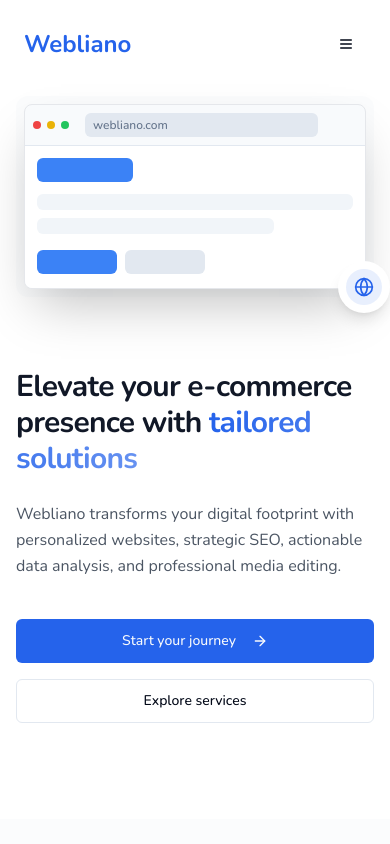
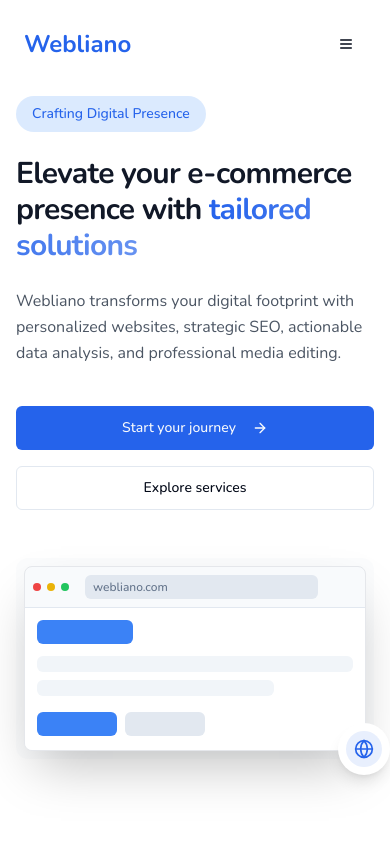
Before and after one commit to jha-aman09/webliano, a Next.js app: page / in a window 390 px wide. Shown: the top 844 px of the page. Built offline with nearby package versions, Linux system fonts and the light colour scheme.

Commit message:
Reorder elements in Home page for better mobile accessibility and update navbar link for data analytics

```diff
--- a/app/page.tsx
+++ b/app/page.tsx
@@ -96,25 +96,13 @@ export default function Home() {
         <section className="relative overflow-hidden">
           <div className="max-w-7xl mx-auto px-4 sm:px-6 lg:px-8 py-24 md:py-36">
             <div className="grid grid-cols-1 lg:grid-cols-2 gap-12 lg:gap-12 items-center">
-              {/* Wireframe Mockup - Now first in DOM order for mobile */}
-              <FadeIn delay={300} direction="left" className="lg:order-last mb-6 lg:mb-0">
-                <div className="flex items-center justify-center">
-                  <div className="w-full relative">
-                    <div className="aspect-[16/9] bg-muted/30 dark:bg-muted/10 rounded-xl p-2 md:p-4 transition-all duration-300 hover:shadow-xl">
-                      <WebsiteMockup />
-                    </div>
-                    <div className="absolute -bottom-4 -right-4 sm:-bottom-6 sm:-right-6 md:-bottom-8 md:-right-8 bg-background rounded-full p-2 sm:p-3 md:p-4 shadow-lg">
-                      <div className="bg-primary/10 rounded-full p-2 sm:p-3 md:p-4">
-                        <Globe className="h-5 w-5 sm:h-6 sm:w-6 md:h-8 md:w-8 text-primary" />
-                      </div>
-                    </div>
-                  </div>
-                </div>
-              </FadeIn>
 
               {/* Text content - Now second in DOM order for mobile */}
               <FadeIn className="lg:order-first">
                 <div className="space-y-6">
+                  <div className="bg-blue-100 dark:bg-blue-800/40 text-blue-600 dark:text-blue-300 rounded-full px-4 py-2 w-fit mb-6 font-medium text-sm">
+                    Crafting Digital Presence
+                  </div>
                   <h1 className="text-3xl md:text-5xl font-bold tracking-tight text-gray-900 dark:text-gray-50">
                     Elevate your e-commerce presence with{" "}
                     <span className="bg-clip-text text-transparent bg-gradient-to-r from-primary to-primary/70">
@@ -141,6 +129,20 @@ export default function Home() {
                         Explore services
                       </Button>
                     </Link>
+                  </div>
+                </div>
+              </FadeIn>
+              <FadeIn delay={300} direction="left" className="lg:order-last mb-6 lg:mb-0">
+                <div className="flex items-center justify-center">
+                  <div className="w-full relative">
+                    <div className="aspect-[16/9] bg-muted/30 dark:bg-muted/10 rounded-xl p-2 md:p-4 transition-all duration-300 hover:shadow-xl">
+                      <WebsiteMockup />
+                    </div>
+                    <div className="absolute -bottom-4 -right-4 sm:-bottom-6 sm:-right-6 md:-bottom-8 md:-right-8 bg-background rounded-full p-2 sm:p-3 md:p-4 shadow-lg">
+                      <div className="bg-primary/10 rounded-full p-2 sm:p-3 md:p-4">
+                        <Globe className="h-5 w-5 sm:h-6 sm:w-6 md:h-8 md:w-8 text-primary" />
+                      </div>
+                    </div>
                   </div>
                 </div>
               </FadeIn>
--- a/components/navbar.tsx
+++ b/components/navbar.tsx
@@ -397,7 +397,7 @@ export function Navbar() {
                       Web Development
                     </Link>
                     <Link
-                      href="/services/data-analysis"
+                      href="/services/data-analytics"
                       className="flex items-center py-2 text-sm transition-colors"
                       onClick={() => setIsOpen(false)}
                     >
```
